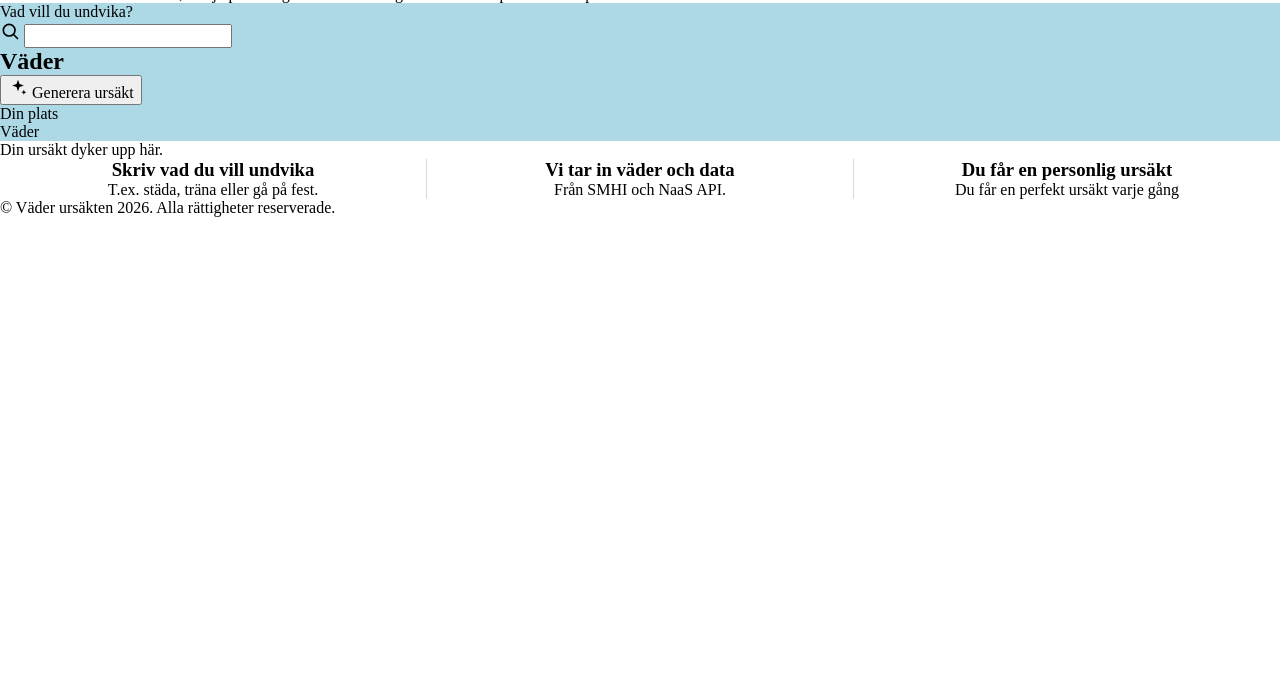
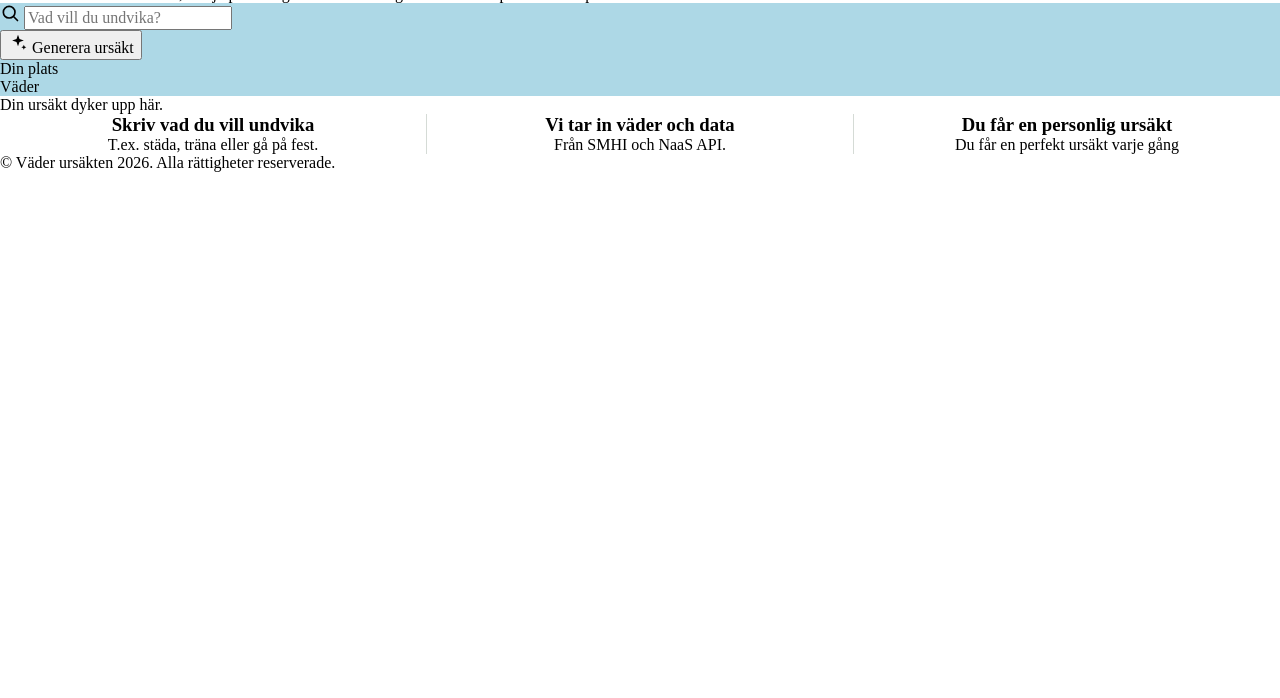
Before and after one commit to lindqvistrl/Ursakten, a website built with Vite: page index.html in a window 1280 px wide. Shown: the part 102-800 px from the top of the page. Built offline with nearby package versions, Linux system fonts and the light colour scheme.

Commit message:
Göm label visuellt och lägg till placeholder (#39)

```diff
--- a/index.html
+++ b/index.html
@@ -29,18 +29,19 @@
     <button type="button" id="generera">Generera ursäkt</button>
   </div> Skapar därför en ny div class -->
   <div class="formularkort">
-    <label for="undvika">Vad vill du undvika?</label>
+    <label for="undvika" class="visuellt-dold">Vad vill du undvika?</label>
     <div class="sokfalt">
       <svg class="ikon" aria-hidden="true" viewBox="0 0 24 24" width="20" height="20" fill="none" stroke="currentColor"
         stroke-width="2" stroke-linecap="round">
         <circle cx="11" cy="11" r="7" />
         <line x1="16.5" y1="16.5" x2="21" y2="21" />
       </svg>
-      <input type="text" id="undvika" name="undvika">
+      <!--Placeholdern ersätter inte labeln.
+      Den försvinner när man börjar skriva, och läses inte upp av skärmläsare.
+      Därför behövs båda.-->
+      <input type="text" id="undvika" name="undvika" placeholder="Vad vill du undvika?">
     </div>
-    <div id="app">
-      <h2>Väder</h2>
-    </div>
+    <div id="app"></div>
     <button type="button" id="generera">
       <svg class="ikon" aria-hidden="true" viewBox="0 0 24 24" width="20" height="20" fill="currentColor">
         <path d="M12 2l1.8 5.2L19 9l-5.2 1.8L12 16l-1.8-5.2L5 9l5.2-1.8z" />
```
